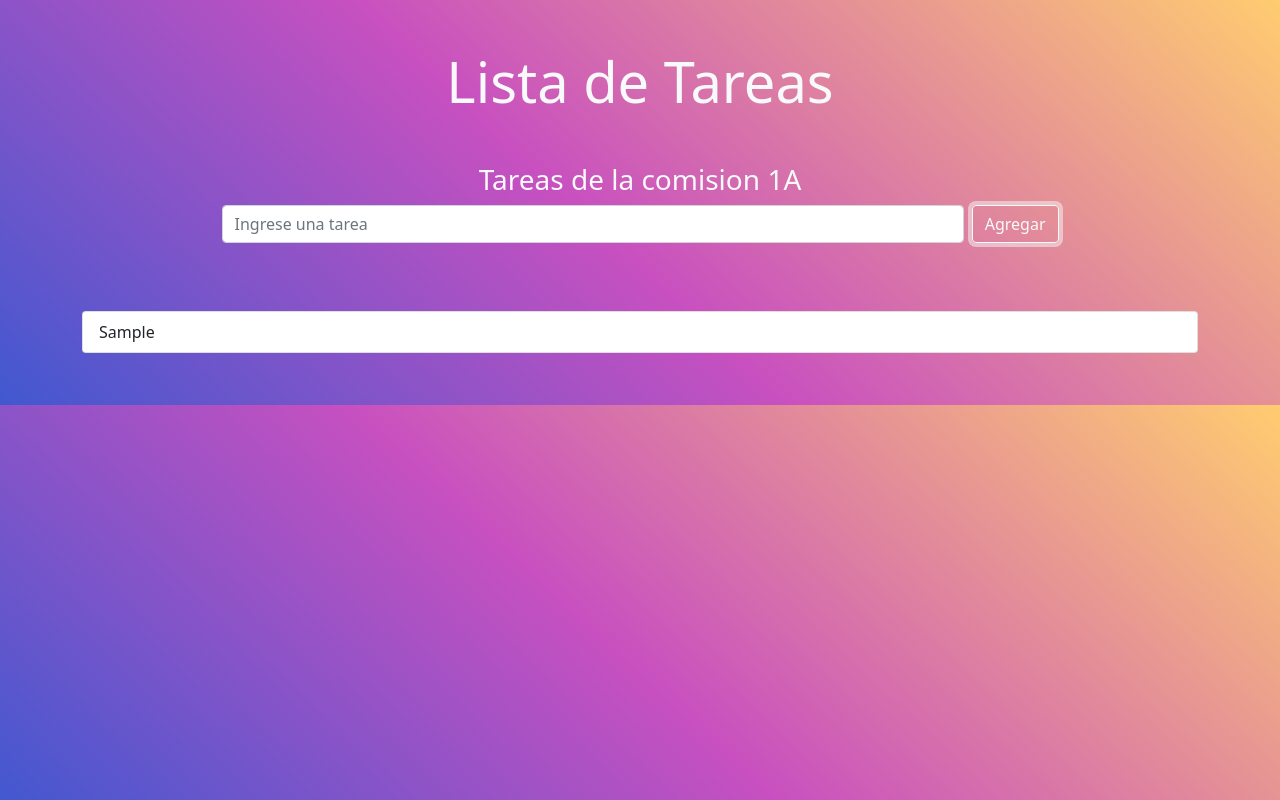
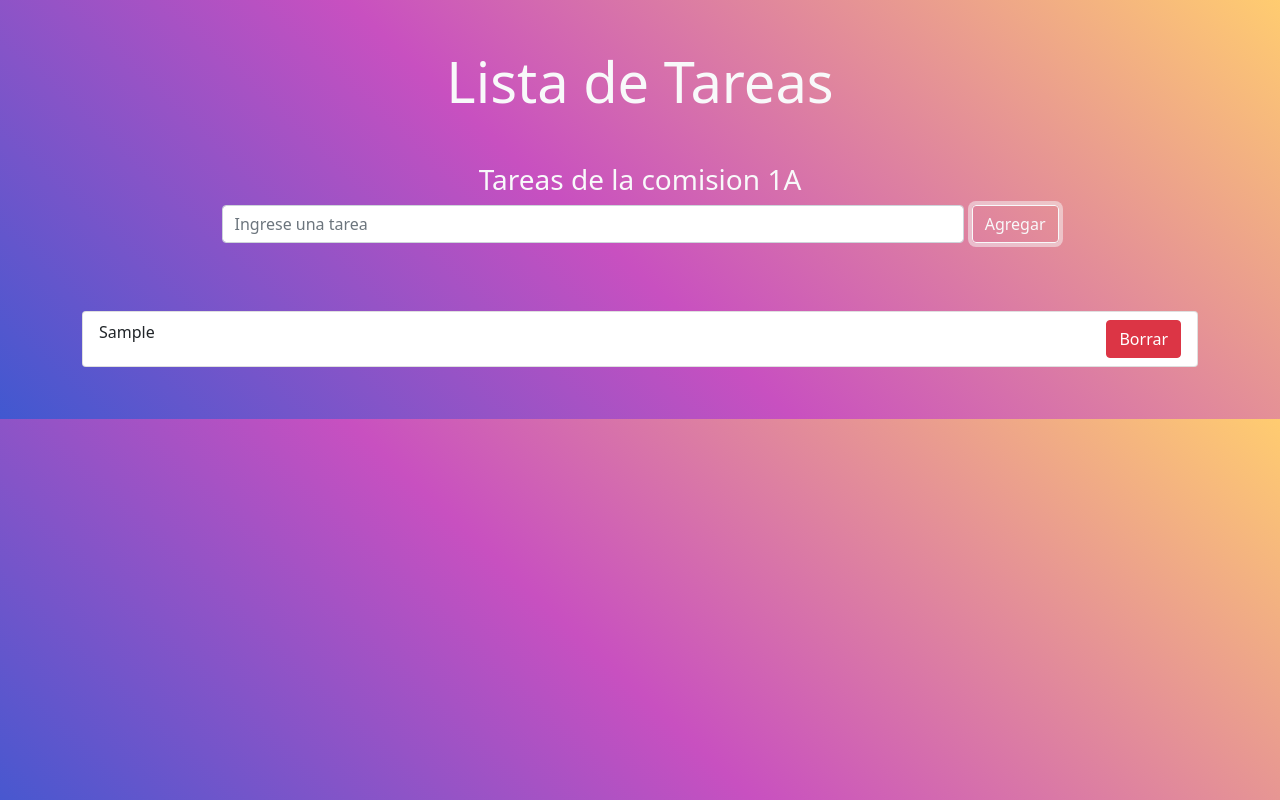
Before and after one commit to OttoCab/Task-List-React, a React (Create React App) app: page / in a window 1280 px wide. Both pictures are taken after typing "Sample" into the empty fields and a click on the button "Agregar". Built offline with nearby package versions, Linux system fonts and the light colour scheme.

Commit message:
Contenido de la Cuarta clase de React

```diff
--- a/src/components/FormTareas.js
+++ b/src/components/FormTareas.js
@@ -24,7 +24,11 @@ const handleSubmit = (e) =>{
     setTareas([...tareas, tareaInd])
     // limpiar el input
     setTareaInd('')
+}
 
+const borrarTarea = (nombre) =>{
+    let arregloModificado = tareas.filter((dato) => dato !== nombre);
+    setTareas(arregloModificado);
 }
 
 return (
@@ -49,7 +53,7 @@ return (
         </form>
     </div>
     <section className='container my-5'>
-    <ListaTarea arregloTareas={tareas}></ListaTarea>
+    <ListaTarea arregloTareas={tareas} borrarTarea={borrarTarea}></ListaTarea>
     </section>
     </Fragment>
 );
--- a/src/components/ItemTarea.js
+++ b/src/components/ItemTarea.js
@@ -2,7 +2,10 @@ import React from 'react';
 
 const ItemTarea = (props) => {
     return (
-        <li className='list-group-item my-1'>{props.dato}</li>
+        <li className='list-group-item my-1 d-flex justify-content-between'>
+            {props.dato}
+            <button className='btn btn-danger' onClick={()=> props.borrarTarea(props.dato)}>Borrar</button>
+        </li>
     );
 };
 
--- a/src/components/ListaTarea.js
+++ b/src/components/ListaTarea.js
@@ -5,7 +5,7 @@ const ListaTarea = (props) => {
     return (
         <ul className='list-group'>
             {
-                props.arregloTareas.map((valor,indice)=> <ItemTarea key={indice} dato={valor}/> )
+                props.arregloTareas.map((valor,indice)=> <ItemTarea key={indice} dato={valor} borrarTarea={props.borrarTarea}/> )
             }
 
         </ul>
```
